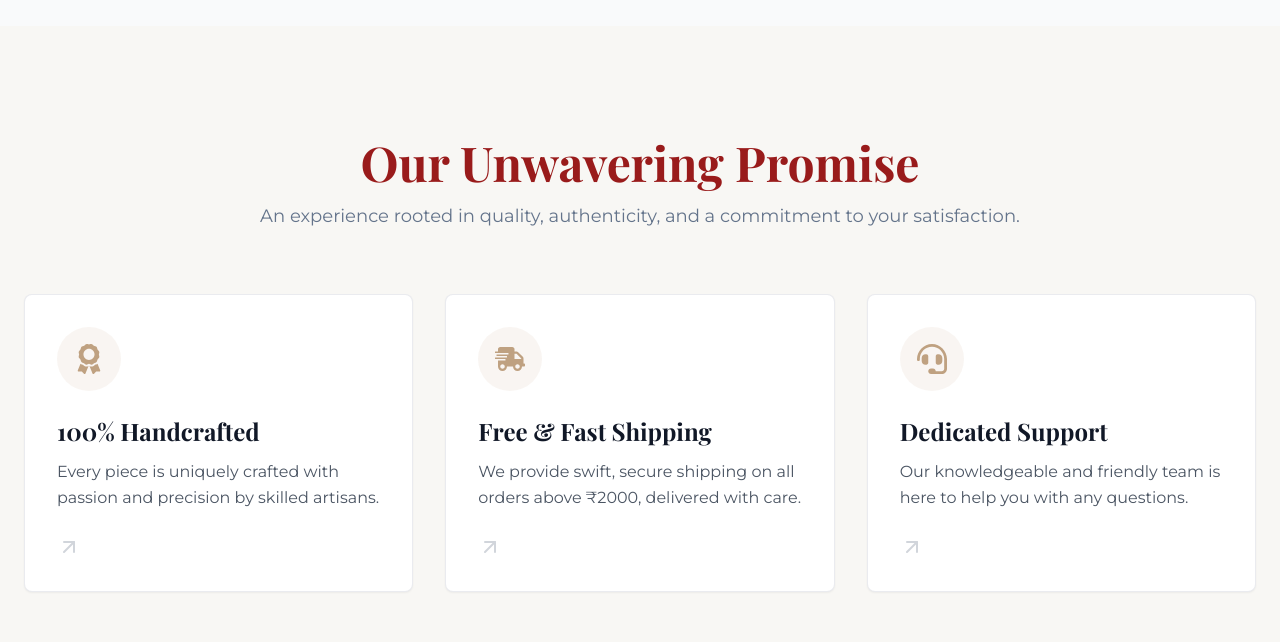
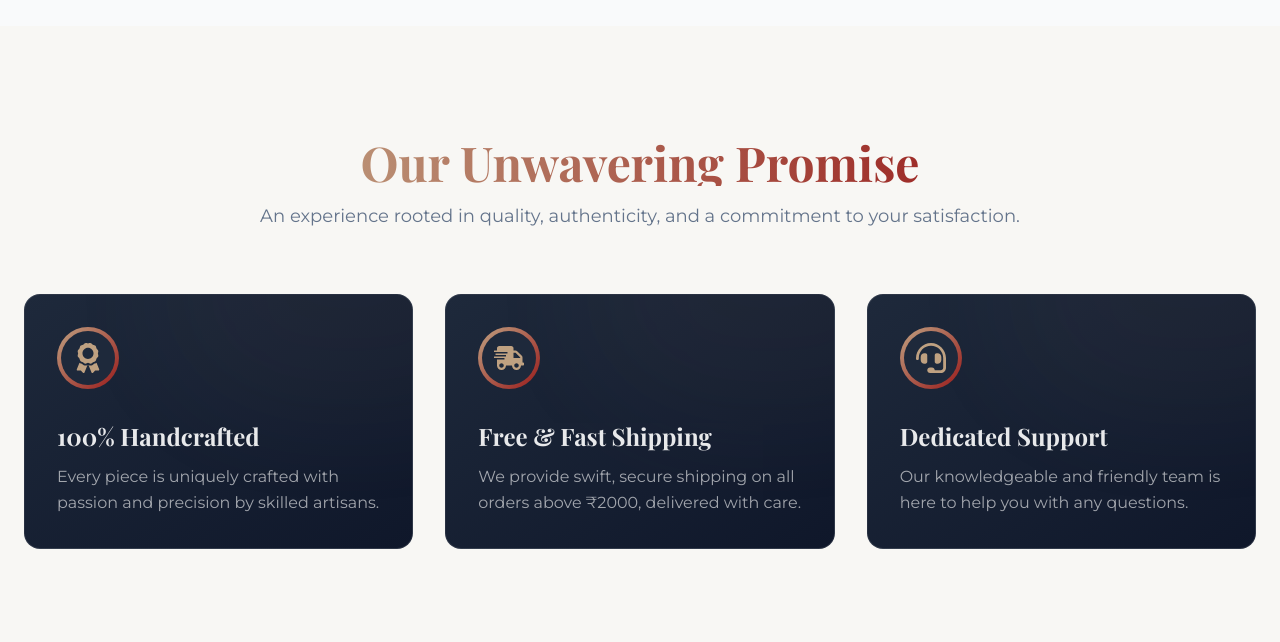
Before and after one commit to shubhampawale7/brb-art-fusion-MERN, a React (Vite) app in the folder client/: page / in a window 1280 px wide. Shown: the part 2880-3522 px from the top of the page. Built offline with nearby package versions, Linux system fonts and the light colour scheme; no server answers.

Commit message:
feat: redesign PromiseItem component with enhanced styling and animations

```diff
--- a/client/src/components/home/BrandPromise.jsx
+++ b/client/src/components/home/BrandPromise.jsx
@@ -1,39 +1,50 @@
 import { motion } from "framer-motion";
 import { FaAward, FaShippingFast, FaHeadset } from "react-icons/fa";
-import { FiArrowUpRight } from "react-icons/fi"; // A more elegant icon for links
 
 // --- Redesigned PromiseItem Sub-Component ---
-// This card is designed with focused typography, spacing, and interactive details.
-const PromiseItem = ({ icon, title, text, animationDelay }) => (
+// "Polished Marble & Gold" Design: A luxurious, dark-themed card with dynamic glow effects.
+const PromiseItem = ({ icon, title, text, animationDelay }) => {
+  const cardVariants = {
+    hidden: { opacity: 0, scale: 0.9, y: 40 },
+    visible: {
+      opacity: 1,
+      scale: 1,
+      y: 0,
+      transition: {
+        duration: 0.7,
+        delay: animationDelay,
+        ease: [0.16, 1, 0.3, 1], // A sharp, impactful ease
+      },
+    },
+  };
+
+  return (
     <motion.div
-    className="bg-white p-8 rounded-lg border border-gray-200/80 shadow-sm transition-all duration-300 hover:shadow-xl hover:-translate-y-2 group"
-    initial={{ opacity: 0, y: 50 }}
-    whileInView={{ opacity: 1, y: 0 }}
-    viewport={{ once: true, amount: 0.5 }}
-    transition={{ duration: 0.5, delay: animationDelay }}
+      variants={cardVariants}
+      className="group relative rounded-2xl overflow-hidden border border-white/10 bg-gradient-to-br from-slate-800 to-slate-900 p-8 transition-all duration-300 hover:border-brand-gold/30 hover:-translate-y-2"
     >
-    {/* Styled Icon Container */}
-    <div className="w-16 h-16 rounded-full bg-brand-gold/10 flex items-center justify-center mb-6">
+      {/* Background Glow Effect */}
+      <div className="absolute -top-1/2 -right-1/3 w-full h-full bg-brand-gold/10 rounded-full blur-3xl opacity-40 transition-all duration-700 group-hover:opacity-70 group-hover:-right-1/4" />
+
+      <div className="relative z-10">
+        {/* Golden Medallion Icon */}
+        <div className="mb-6 inline-block p-1 bg-gradient-to-br from-brand-gold to-brand-accent rounded-full transition-all duration-300 group-hover:scale-110 group-hover:shadow-[0_0_20px_theme(colors.brand.gold)]">
+          <div className="bg-slate-800 rounded-full p-3">
             <div className="text-3xl text-brand-gold">{icon}</div>
+          </div>
         </div>
 
         {/* Content */}
-    <h3 className="text-2xl font-serif font-bold mb-3 text-gray-900">
+        <h3 className="mb-3 text-2xl font-serif font-bold text-white/90">
           {title}
         </h3>
-    <p className="text-gray-600 leading-relaxed">{text}</p>
-
-    {/* Subtle interactive element that appears on hover */}
-    <div className="mt-6">
-      <FiArrowUpRight
-        className="text-gray-300 transition-colors duration-300 group-hover:text-brand-accent"
-        size={24}
-      />
+        <p className="text-white/60 leading-relaxed">{text}</p>
       </div>
     </motion.div>
   );
+};
 
-// --- Main BrandPromise Component ---
+// --- Main BrandPromise Component (No changes needed here) ---
 const BrandPromise = () => {
   const promises = [
     {
@@ -46,42 +57,53 @@ const BrandPromise = () => {
       icon: <FaShippingFast />,
       title: "Free & Fast Shipping",
       text: "We provide swift, secure shipping on all orders above ₹2000, delivered with care.",
-      delay: 0.15,
+      delay: 0.2,
     },
     {
       icon: <FaHeadset />,
       title: "Dedicated Support",
       text: "Our knowledgeable and friendly team is here to help you with any questions.",
-      delay: 0.3,
+      delay: 0.4,
     },
   ];
 
   return (
     <section className="py-20 sm:py-28 bg-page-bg">
       <div className="container mx-auto px-4 sm:px-6">
-        {/* Section Header */}
-        <div className="text-center max-w-3xl mx-auto mb-16">
-          <h2 className="text-4xl md:text-5xl font-serif font-bold text-text-primary">
+        {/* Section Header with Gradient Text */}
+        <motion.div
+          className="text-center max-w-3xl mx-auto mb-16"
+          initial={{ opacity: 0, y: 20 }}
+          whileInView={{ opacity: 1, y: 0 }}
+          viewport={{ once: true, amount: 0.5 }}
+          transition={{ duration: 0.8 }}
+        >
+          <h2 className="text-4xl md:text-5xl font-serif font-extrabold text-transparent bg-clip-text bg-gradient-to-r from-brand-gold to-brand-accent">
             Our Unwavering Promise
           </h2>
           <p className="text-lg text-text-secondary mt-4">
             An experience rooted in quality, authenticity, and a commitment to
             your satisfaction.
           </p>
-        </div>
+        </motion.div>
 
-        {/* Grid of Promises */}
-        <div className="grid grid-cols-1 md:grid-cols-2 lg:grid-cols-3 gap-8">
-          {promises.map((promise, index) => (
+        {/* Grid of Promises with staggered animation */}
+        <motion.div
+          className="grid grid-cols-1 md:grid-cols-2 lg:grid-cols-3 gap-8"
+          initial="hidden"
+          whileInView="visible"
+          viewport={{ once: true, amount: 0.3 }}
+        >
+          {promises.map((promise) => (
             <PromiseItem
-              key={index}
+              key={promise.title}
               icon={promise.icon}
               title={promise.title}
               text={promise.text}
               animationDelay={promise.delay}
             />
           ))}
-        </div>
+        </motion.div>
       </div>
     </section>
   );
```
Lines whose indentation alone changed are shown as unchanged.
